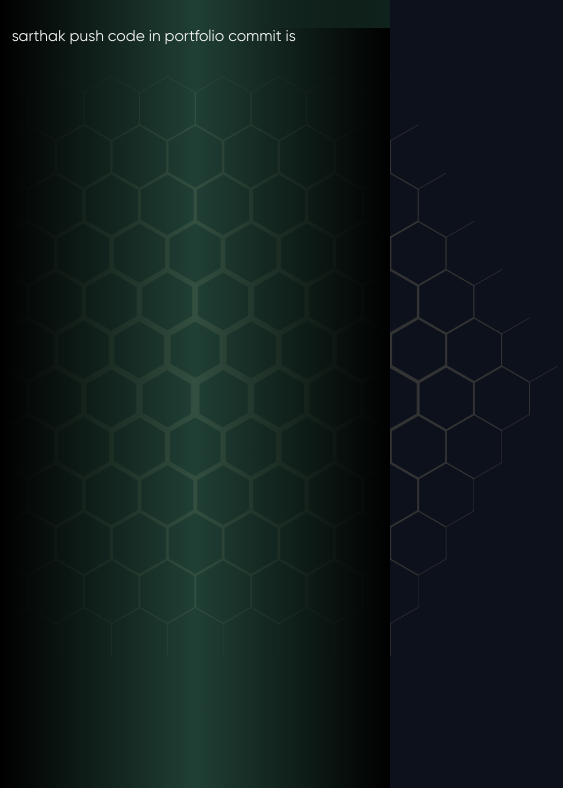
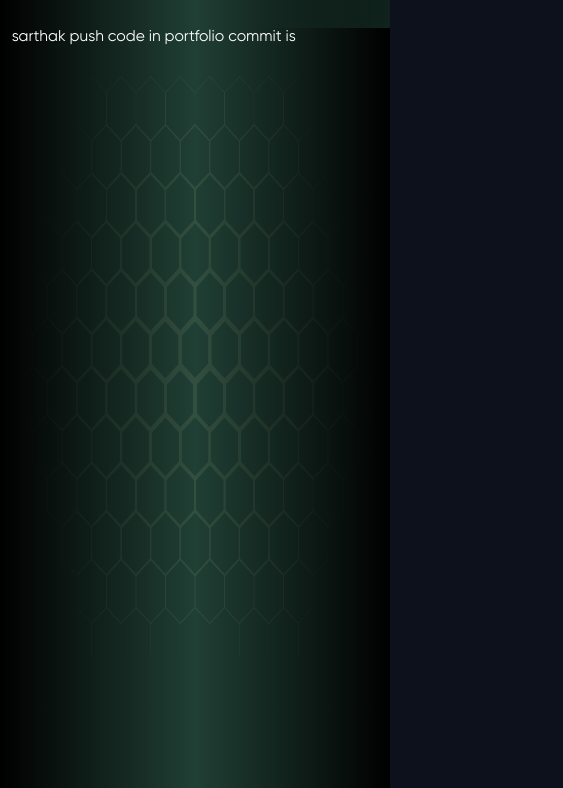
Before and after one commit to sarrthak008/my_activity, a plain HTML site: page index.html in a window 390 px wide. Shown: the part 56-844 px from the top of the page, 563 px wide, since content can reach past the window. Drawn offline with nearby package versions, Linux system fonts and the light colour scheme; no server answers.

Commit message:
solve image over flow problem

```diff
--- a/style.css
+++ b/style.css
@@ -6,7 +6,7 @@
 *{
     margin: 0;
     padding: 0;
-    color: whitesmoke;
+    color: rgb(255, 255, 255);
     font-family: gily;
 }
 
@@ -16,6 +16,7 @@ body{
     overflow-x: hidden;
     background-color: #0C111B;
     position: relative;
+    overflow: hidden;
 }
 
 body #main-img{
@@ -25,6 +26,7 @@ body #main-img{
     transform: translate(-50%,-50%);
     height: 100%;
     filter: invert(0.2);
+    width: 100%;
 }
 
 body #cover{
@@ -95,6 +97,10 @@ body #cover{
 }
 
 @media screen and (max-width:480px) {
+
+    body{
+       overflow: hidden;
+    }
     body #main-img{
         height: 70%;
     }
```
